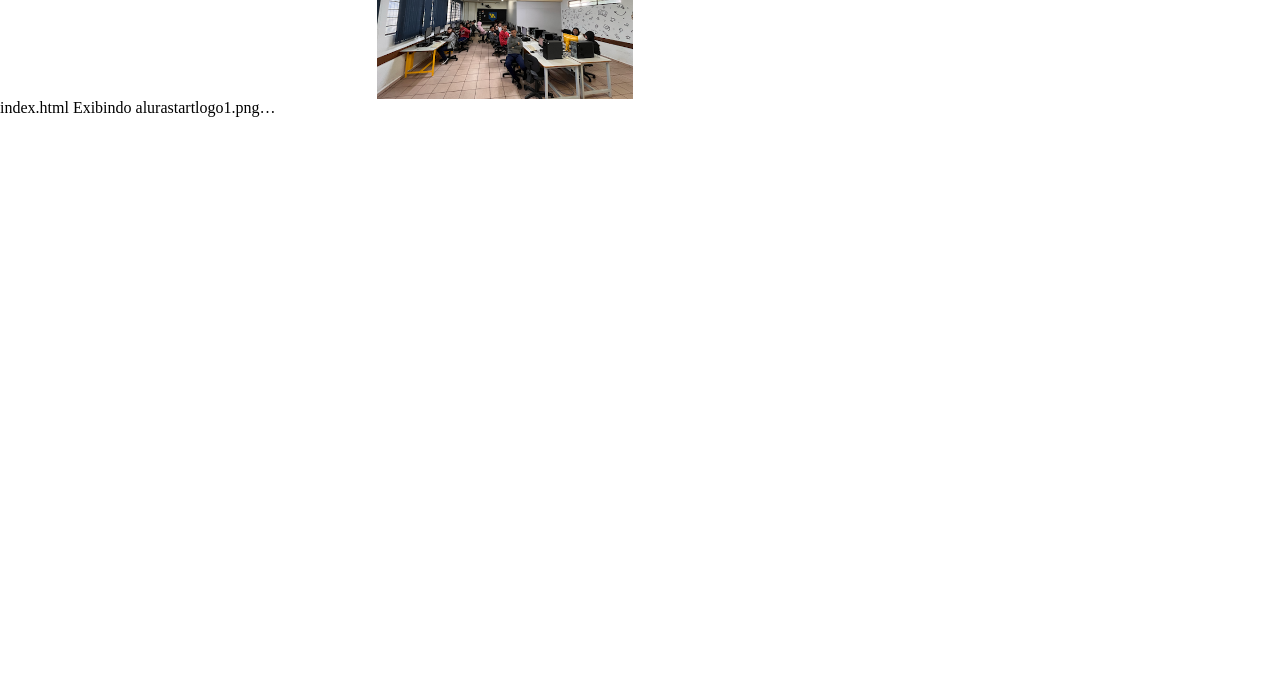
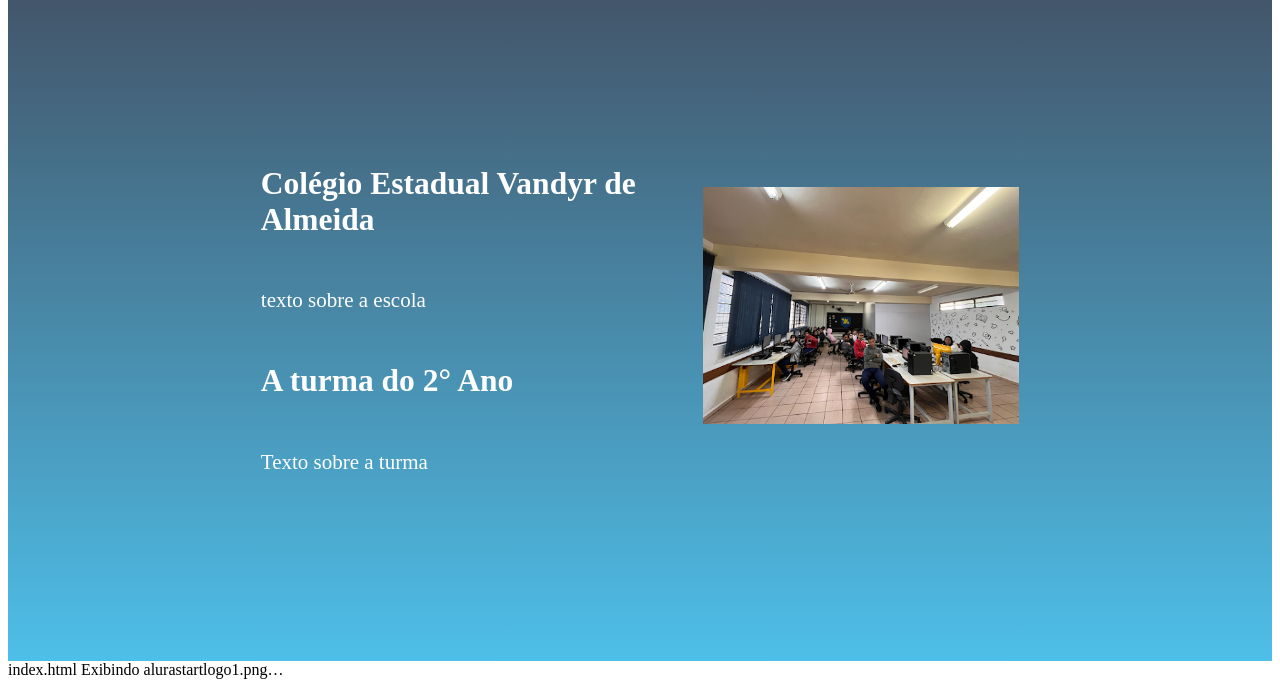
Before and after one commit to Lucas21515/lucasr3t13, a plain HTML site: page index.html in a window 1280 px wide. Shown: the part 602-1289 px from the top of the page. Before the commit the page ends 800 px from the top, so only its background shows below. Drawn offline with Linux system fonts and the light colour scheme.

Commit message:
Update style.css

```diff
--- a/style.css
+++ b/style.css
@@ -1,29 +1,232 @@
+Google Sala de Aula
+Google Sala de Aula
+Programação - Manhã
+VANDYR DE ALMEIDA, C E-EF M
+Início
+Agenda
+Inscrito
+Pendentes
+H
+Historia - 2º Ano A Manha - Médio
+VANDYR DE ALMEIDA, C E-EF M
+E
+Educacao Financeira - 2º Ano A Manha - Médio
+VANDYR DE ALMEIDA, C E-EF M
+M
+Matematica - 2º Ano A Manha - Médio
+VANDYR DE ALMEIDA, C E-EF M
+P
+Projeto De Vida - 2º Ano A Manha - Médio
+VANDYR DE ALMEIDA, C E-EF M
+Q
+Quimica - 2º Ano A Manha - Médio
+VANDYR DE ALMEIDA, C E-EF M
+F
+Fisica I - 2º Ano A Manha - Médio
+VANDYR DE ALMEIDA, C E-EF M
+G
+Geografia - 2º Ano A Manha - Médio
+VANDYR DE ALMEIDA, C E-EF M
+M
+Matematica I - 2º Ano A Manha - Médio
+VANDYR DE ALMEIDA, C E-EF M
+L
+Lingua Portuguesa - 2º Ano A Manha - Médio
+VANDYR DE ALMEIDA, C E-EF M
+B
+Biologia - 2º Ano A Manha - Médio
+VANDYR DE ALMEIDA, C E-EF M
+S
+Sociologia - 2º Ano A Manha - Médio
+VANDYR DE ALMEIDA, C E-EF M
+P
+Programação - Manhã
+VANDYR DE ALMEIDA, C E-EF M
+L
+Lingua Inglesa - 2º Ano A Manha - Médio
+VANDYR DE ALMEIDA, C E-EF M
+B
+Biologia I - 2º Ano A Manha - Médio
+VANDYR DE ALMEIDA, C E-EF M
+Turmas arquivadas
+Configurações
+Mural
+Atividades
+Pessoas
+Mural
+Programação - Manhã
+VANDYR DE ALMEIDA, C E-EF M
+Próximas atividades
+Nenhuma atividade para a próxima semana!
+
+Escreva um aviso para sua turma
+
+Aviso: "AULA 27/07"
+LIVIAN PEREIRA ESTEVAM DE OLIVEIRA
+Criado em: 05:2605:26
+AULA 27/07
+Exibindo alurastartlogo1.png
+alurastartlogo1.png
+
+index.html
+HTML
+
+provisorio.png
+Imagem
+
+style.css
+Folha de estilo
+
+Adicionar comentário para a turma...
+
+
+Postada por REBECA DUCINI DOS SANTOS
+REBECA DUCINI DOS SANTOS
+Criado em: 12 de jun.12 de jun.
+Trabalho dia 12/06/2023- Diagrama de Ishikawa.
+Luana, Letielle, Isabella e Rebeca.
+
+Diagrama de Ishikawa
+Apresentações Google
+
+Adicionar comentário para a turma...
+
+
+Aviso: "Para acessar o figma:…"
+LIVIAN PEREIRA ESTEVAM DE OLIVEIRA
+Criado em: 28 de mai.28 de mai.
+Para acessar o figma: https://www.figma.com/file/5Gl6ffcMghfzPPjKxW0AKP/Prototipo-site-(Copy)?type=design&node-id=1%3A3&t=fPbPUGzjexTgPf1T-1
+
+Adicionar comentário para a turma...
+
+
+Aviso: "Utilizem este arquivo para fazerem o…"
+LIVIAN PEREIRA ESTEVAM DE OLIVEIRA
+Criado em: 28 de mai.28 de mai.
+Utilizem este arquivo para fazerem o texto de apresentação, em grupo com a sala inteira.
+
+https://docs.google.com/document/d/1Aikm1tGqY3AcqgalmjMIndUjds22Gm-Oss-QoFq5zQk/edit?usp=sharing
+1 comentário para a turma
+
+LIVIAN PEREIRA ESTEVAM DE OLIVEIRA28 de mai.
+PARA ACESSAR O ARQUIVO É NECESSÁRIO ESTAR LOGADO COM O @ESCOLA
+
+Adicionar comentário para a turma...
+
+
+Aviso: "Atualização 28/05. Aula 3."
+LIVIAN PEREIRA ESTEVAM DE OLIVEIRA
+Criado em: 28 de mai.28 de mai.
+Atualização 28/05. Aula 3.
+Exibindo alurastartlogo1.png
+alurastartlogo1.png
+
+index.html
+HTML
+
+style.css
+Folha de estilo
+
+Adicionar comentário para a turma...
+
+
+Aviso: "NOTAAASSSSS 1 trimestre!"
+LIVIAN PEREIRA ESTEVAM DE OLIVEIRA
+Criado em: 2 de mai.2 de mai.
+NOTAAASSSSS 1 trimestre!
+
+NOTAS -1TRI - 2ANO - PROGRAMAÇÃO - 2023 (Detalhado).pdf
+PDF
+
+Adicionar comentário para a turma...
+
+
+Aviso: "Compartilhe aqui o link do seu github."
+LIVIAN PEREIRA ESTEVAM DE OLIVEIRA
+Criado em: 24 de abr.24 de abr.
+Compartilhe aqui o link do seu github.
+
+LEONARDO DE ANDRADE LUIZ25 de mai.
+https://github.com/leonardoandradeluiz/2ano-da-manha-.git
+
+Adicionar comentário para a turma...
+
+
+Aviso: "Atualização até 20/04"
+LIVIAN PEREIRA ESTEVAM DE OLIVEIRA
+Criado em: 20 de abr.20 de abr.
+Atualização até 20/04
+
+style.css
+Folha de estilo
+
+index.html
+HTML
+
+Adicionar comentário para a turma...
+
+
+Aviso: "Logo"
+LIVIAN PEREIRA ESTEVAM DE OLIVEIRA
+Criado em: 6 de abr.6 de abr.
+Logo
+Exibindo alurastartlogo1.png
+alurastartlogo1.png
+
+Adicionar comentário para a turma...
+
+
+Aviso: "Roteiro para a aula do dia 13/03 Entrar…"
+LIVIAN PEREIRA ESTEVAM DE OLIVEIRA
+Criado em: 13 de mar.13 de mar.
+Roteiro para a aula do dia 13/03
+
+Entrar no https://vscode.dev/ Aguardar instruções.
+
+Ao finalizar as atividade do vs, salvar no repositório GitHub criado na aula anterior. Link: https://github.com/
+
+Para acessar o modelo do site, entrar no figma. Já deixa aberto para poupar tempo. Link: https://www.figma.com/?fuid=
+
+Adicionar comentário para a turma...
+
 *{
-    margin:0;
-    padding:0;
+    margin: 0;
+    padding: 0;
 }
-
-.cabecalho{
-    background-color: #383d58;
-    color: white;
+.cabecalho {
+    background-color: #424e61;
+    color: white ;
     display: flex;
     justify-content: space-around;
-    padding:24px 0;
+    padding: 18px 0;
+    align-items: center;
 }
-
-.cabecalho-imagem{
-    width:10%;
+.cabecalho-imagem {
+    width: 10%;
 }
-.cabecalho-lista-item{
-   display: inline-block;
-   margin: 0 16px;
-   font-size:24px;
+.cabecalho-lista-item {
+    display: inline-block;
+    margin: 0 20px;
+    font-size: 24px;
+}
+.escola{
+    background-image: linear-gradient(#424e61, #4ebfe9);
+    color: white;
+    font-size: 21px;
+    margin: 0;
+    padding: 165px 0;
+    display: flex;
+    justify-content: center;
+    align-items: center;
+}
+.escola-div-conteudo{
+    width: 35%;
 }
 .escola-imagem{
-    width:20%;
+    width: 25%;
 }
-.escola{
-    background-image: linear-gradient(#383d58 #4ebfe9);
-    color:white;
-    display:flex;
+.escola-titulo{
+    padding: 24px 0;
 }
+style.css
+Exibindo alurastartlogo1.png…
```
